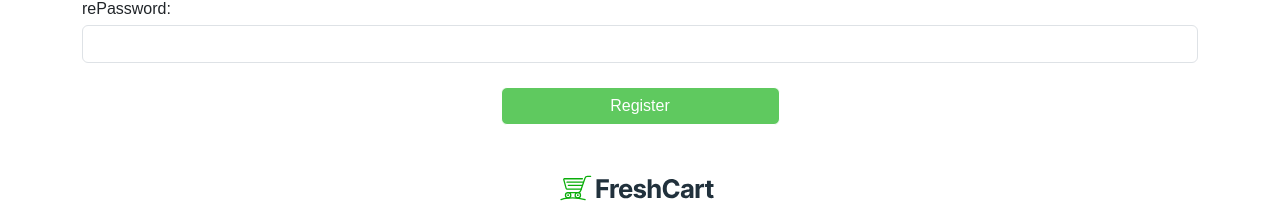
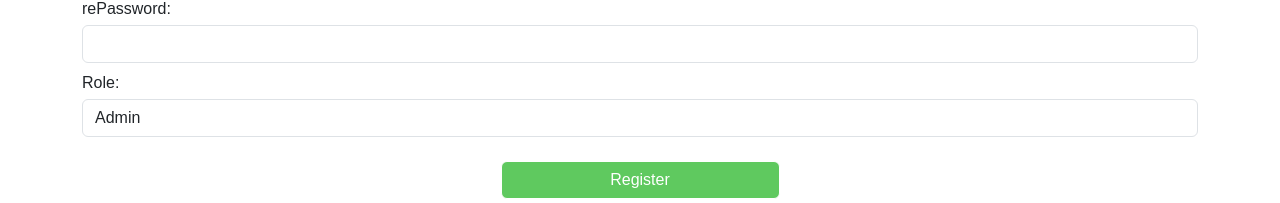
Before and after one commit to YousefMTaha/Ecommerce-Web-Project, a React (Create React App) app in the folder FE/e-commerce-main/: page /#/register in a window 1280 px wide. Shown: the part 457-660 px from the top of the page. Built offline with nearby package versions, Linux system fonts and the light colour scheme; no server answers; a web font is replaced by a local one.

Commit message:
add Role

```diff
--- a/FE/e-commerce-main/src/components/Register/Register.jsx
+++ b/FE/e-commerce-main/src/components/Register/Register.jsx
@@ -54,6 +54,7 @@ export default function Register() {
       phone: "",
       password: "",
       rePassword: "",
+      role: "",
     },
     validationSchema,
     onSubmit: registerSubmit,
@@ -165,6 +166,22 @@ export default function Register() {
             </div>
           ) : null}
         </div>
+        <div className="form-group mb-2">
+          <label htmlFor="role" className="mb-1">
+            Role:
+          </label>
+          <select
+            className="form-control"
+            id="role"
+            name="role"
+            value={formik.values.role}
+            onChange={formik.handleChange}
+            onBlur={formik.handleBlur}
+          >
+            <option value="Admin">Admin</option>
+            <option value="User">User</option>
+          </select>
+        </div>
         {!isLoading ? (
           <button
             disabled={!(formik.isValid && formik.dirty)}
```
